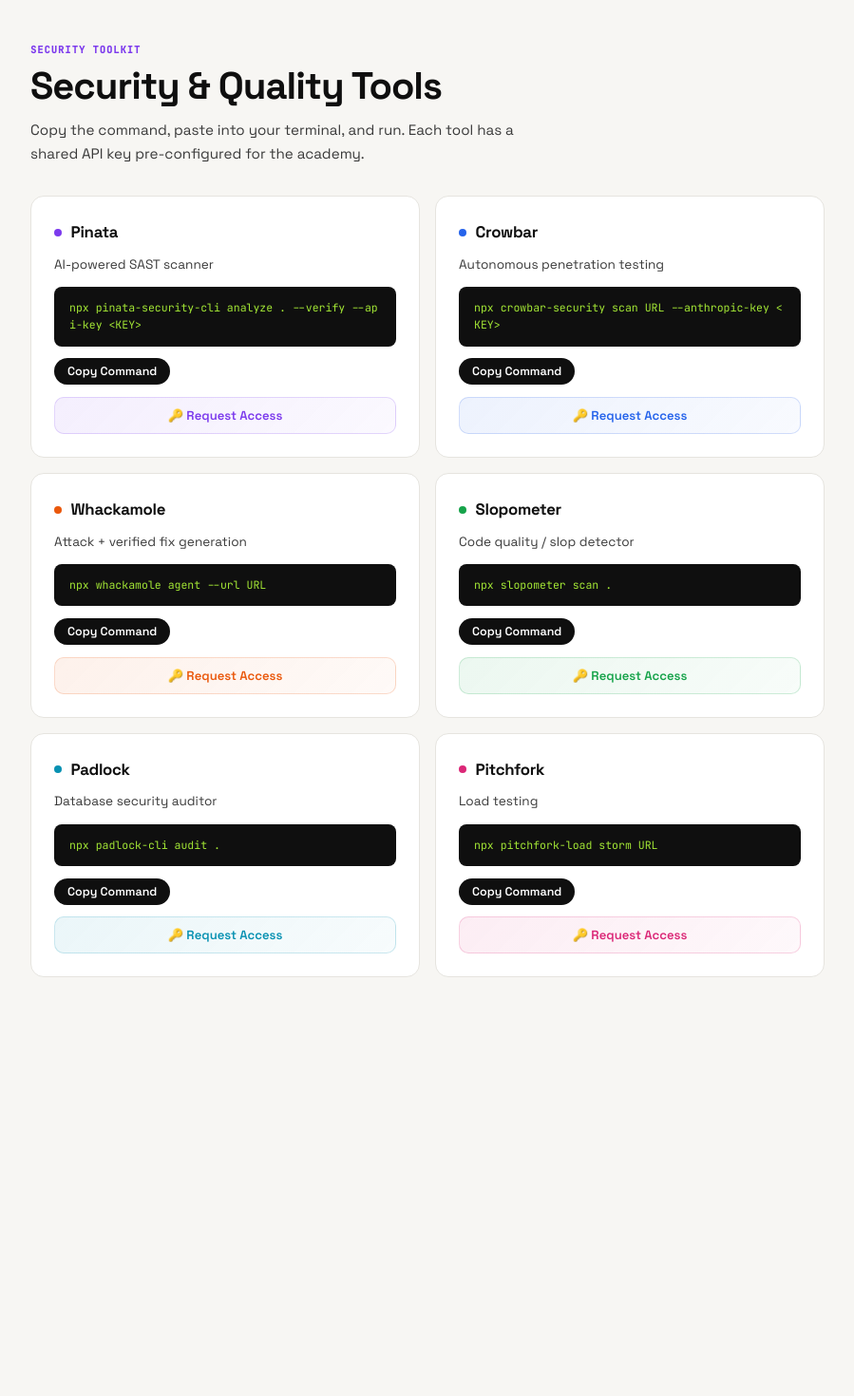
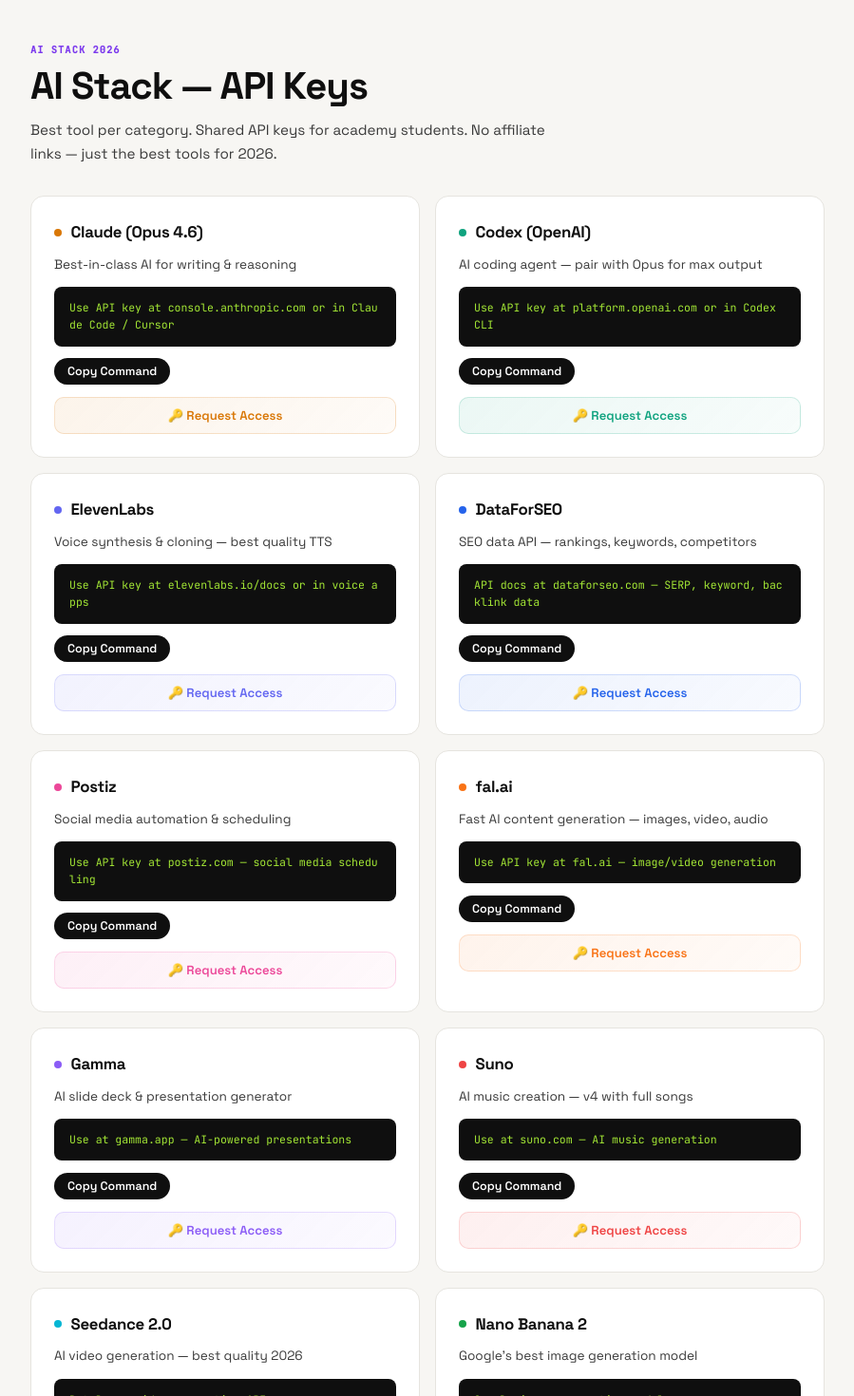
Before and after one commit to christiancattaneo/maxxer-academy, a Next.js app: page /tools in a window 1280 px wide. Shown: the part 60-1530 px from the top of the page at 95% size, without its empty margins (190-1089 px from the left). Before the commit the page ends 1137 px from the top, so only its background shows below. Built offline with nearby package versions, Linux system fonts and the light colour scheme; no server answers; sample sign-in values are in the browser's storage.

Commit message:
fix: tools page shows AI Stack 2026 (Claude, Codex, ElevenLabs, etc) not security tools
Students need API keys for the actual AI tools they use in academy:
Claude, OpenAI/Codex, ElevenLabs, DataForSEO, Postiz, fal.ai,
Gamma, Suno, Seedance, Nano Banana

```diff
--- a/app/api/tools/route.ts
+++ b/app/api/tools/route.ts
@@ -9,12 +9,16 @@
 ];
 
 const TOOL_KEYS = [
-  "TOOL_KEY_PINATA",
-  "TOOL_KEY_CROWBAR",
-  "TOOL_KEY_WHACKAMOLE",
-  "TOOL_KEY_SLOPOMETER",
-  "TOOL_KEY_PADLOCK",
-  "TOOL_KEY_PITCHFORK",
+  "TOOL_KEY_CLAUDE",
+  "TOOL_KEY_OPENAI",
+  "TOOL_KEY_ELEVENLABS",
+  "TOOL_KEY_DATAFORSEO",
+  "TOOL_KEY_POSTIZ",
+  "TOOL_KEY_FALAI",
+  "TOOL_KEY_GAMMA",
+  "TOOL_KEY_SUNO",
+  "TOOL_KEY_SEEDANCE",
+  "TOOL_KEY_NANOBANANA",
 ] as const;
 
 export async function GET() {
--- a/app/tools/page.tsx
+++ b/app/tools/page.tsx
@@ -15,46 +15,74 @@
 
 const TOOLS: ToolDef[] = [
   {
-    name: "Pinata",
-    envKey: "TOOL_KEY_PINATA",
-    command: "npx pinata-security-cli analyze . --verify --api-key KEY",
-    description: "AI-powered SAST scanner",
-    color: "#7c3aed",
+    name: "Claude (Opus 4.6)",
+    envKey: "TOOL_KEY_CLAUDE",
+    command: "Use API key at console.anthropic.com or in Claude Code / Cursor",
+    description: "Best-in-class AI for writing & reasoning",
+    color: "#d97706",
   },
   {
-    name: "Crowbar",
-    envKey: "TOOL_KEY_CROWBAR",
-    command: "npx crowbar-security scan URL --anthropic-key KEY",
-    description: "Autonomous penetration testing",
+    name: "Codex (OpenAI)",
+    envKey: "TOOL_KEY_OPENAI",
+    command: "Use API key at platform.openai.com or in Codex CLI",
+    description: "AI coding agent — pair with Opus for max output",
+    color: "#10a37f",
+  },
+  {
+    name: "ElevenLabs",
+    envKey: "TOOL_KEY_ELEVENLABS",
+    command: "Use API key at elevenlabs.io/docs or in voice apps",
+    description: "Voice synthesis & cloning — best quality TTS",
+    color: "#6366f1",
+  },
+  {
+    name: "DataForSEO",
+    envKey: "TOOL_KEY_DATAFORSEO",
+    command: "API docs at dataforseo.com — SERP, keyword, backlink data",
+    description: "SEO data API — rankings, keywords, competitors",
     color: "#2563eb",
   },
   {
-    name: "Whackamole",
-    envKey: "TOOL_KEY_WHACKAMOLE",
-    command: "npx whackamole agent --url URL",
-    description: "Attack + verified fix generation",
-    color: "#ea580c",
+    name: "Postiz",
+    envKey: "TOOL_KEY_POSTIZ",
+    command: "Use API key at postiz.com — social media scheduling",
+    description: "Social media automation & scheduling",
+    color: "#ec4899",
   },
   {
-    name: "Slopometer",
-    envKey: "TOOL_KEY_SLOPOMETER",
-    command: "npx slopometer scan .",
-    description: "Code quality / slop detector",
-    color: "#16a34a",
+    name: "fal.ai",
+    envKey: "TOOL_KEY_FALAI",
+    command: "Use API key at fal.ai — image/video generation",
+    description: "Fast AI content generation — images, video, audio",
+    color: "#f97316",
   },
   {
-    name: "Padlock",
-    envKey: "TOOL_KEY_PADLOCK",
-    command: "npx padlock-cli audit .",
-    description: "Database security auditor",
-    color: "#0891b2",
+    name: "Gamma",
+    envKey: "TOOL_KEY_GAMMA",
+    command: "Use at gamma.app — AI-powered presentations",
+    description: "AI slide deck & presentation generator",
+    color: "#8b5cf6",
   },
   {
-    name: "Pitchfork",
-    envKey: "TOOL_KEY_PITCHFORK",
-    command: "npx pitchfork-load storm URL",
-    description: "Load testing",
-    color: "#db2777",
+    name: "Suno",
+    envKey: "TOOL_KEY_SUNO",
+    command: "Use at suno.com — AI music generation",
+    description: "AI music creation — v4 with full songs",
+    color: "#ef4444",
+  },
+  {
+    name: "Seedance 2.0",
+    envKey: "TOOL_KEY_SEEDANCE",
+    command: "ByteDance video generation API",
+    description: "AI video generation — best quality 2026",
+    color: "#06b6d4",
+  },
+  {
+    name: "Nano Banana 2",
+    envKey: "TOOL_KEY_NANOBANANA",
+    command: "Google image generation model",
+    description: "Google's best image generation model",
+    color: "#16a34a",
   },
 ];
 
@@ -168,7 +196,7 @@
               marginBottom: ".5rem",
             }}
           >
-            Security Toolkit
+            AI Stack 2026
           </div>
           <h1
             style={{
@@ -179,7 +207,7 @@
               marginBottom: ".8rem",
             }}
           >
-            Security & Quality Tools
+            AI Stack — API Keys
           </h1>
           <p
             style={{
@@ -189,8 +217,8 @@
               lineHeight: 1.6,
             }}
           >
-            Copy the command, paste into your terminal, and run. Each tool has a
-            shared API key pre-configured for the academy.
+            Best tool per category. Shared API keys for academy students.
+            No affiliate links — just the best tools for 2026.
           </p>
         </div>
 
```
